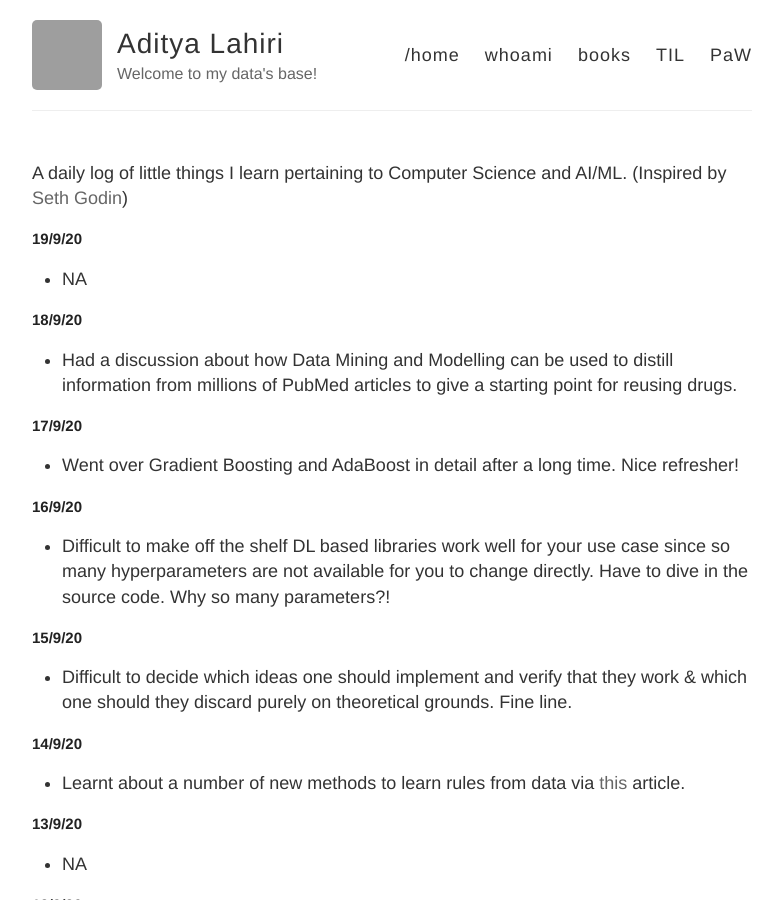
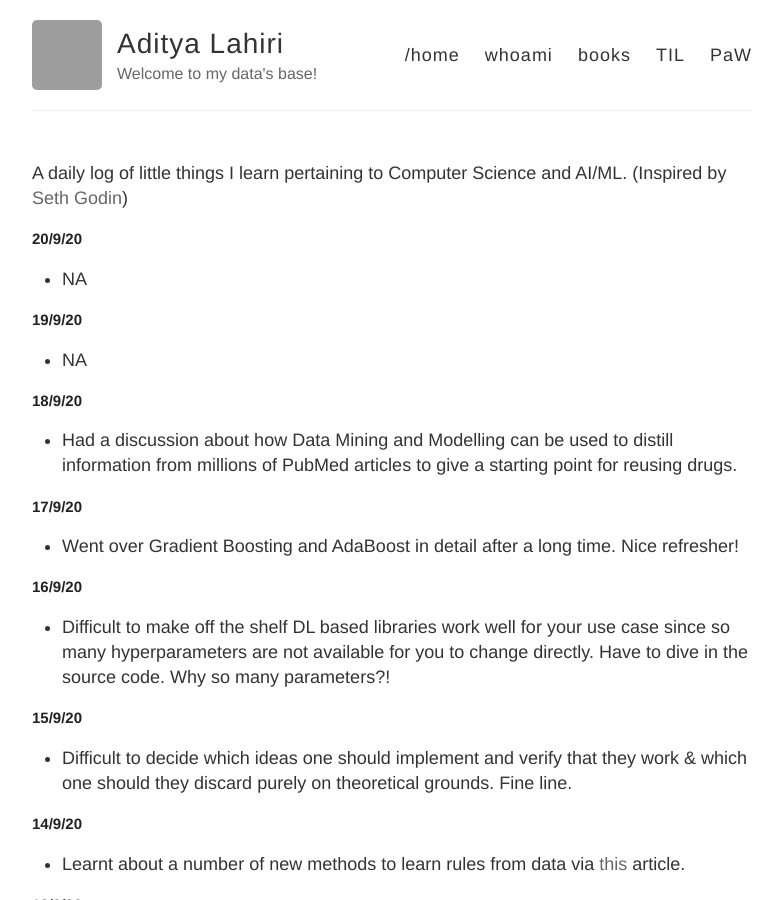
Before and after one commit to adityalahiri/adityalahiri.github.io, a Jekyll site: the page built from TIL.md, in a window 1280 px wide and 900 px high. Shown: the whole window, without its empty margins (248-1030 px from the left). Built offline with Jekyll 4.4.1, drawn with Linux system fonts in a browser that asks for light colours; our own code applies the rules of GitHub Pages for plain Markdown files; grey boxes are pictures that could not be loaded.

Commit message:
Update for 20/9

```diff
--- a/TIL.md
+++ b/TIL.md
@@ -1,5 +1,9 @@
 A daily log of little things I learn pertaining to Computer Science and AI/ML.
 (Inspired by [Seth Godin](https://seths.blog/))
+
+## 20/9/20
+
+* NA
 
 ## 19/9/20
 
```
